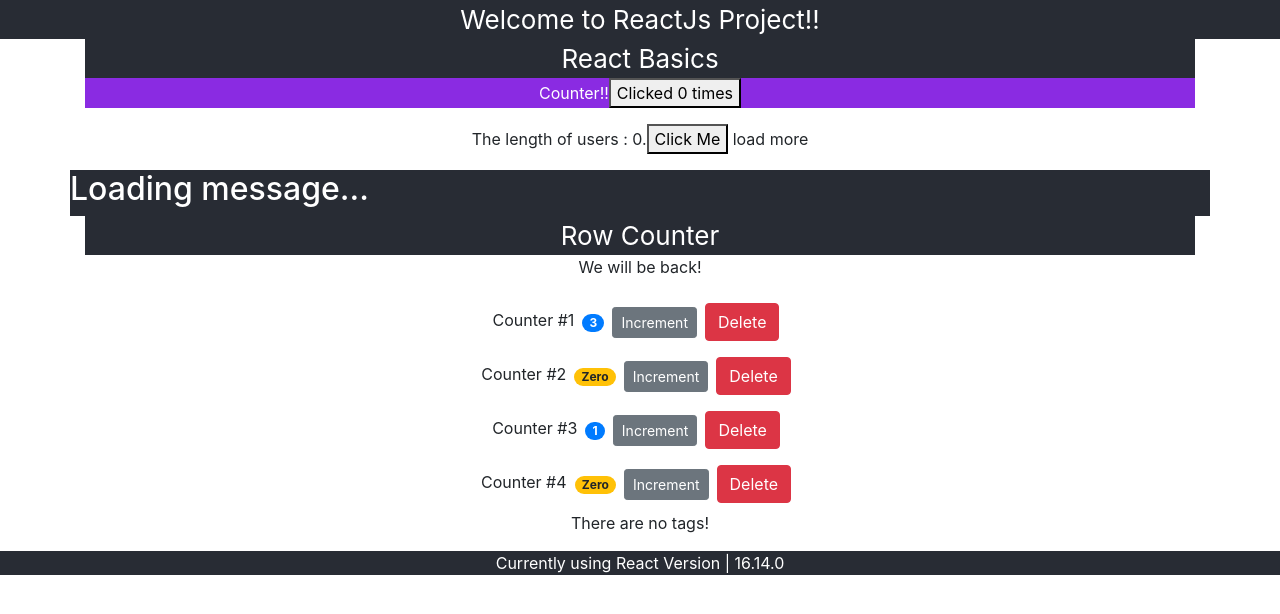
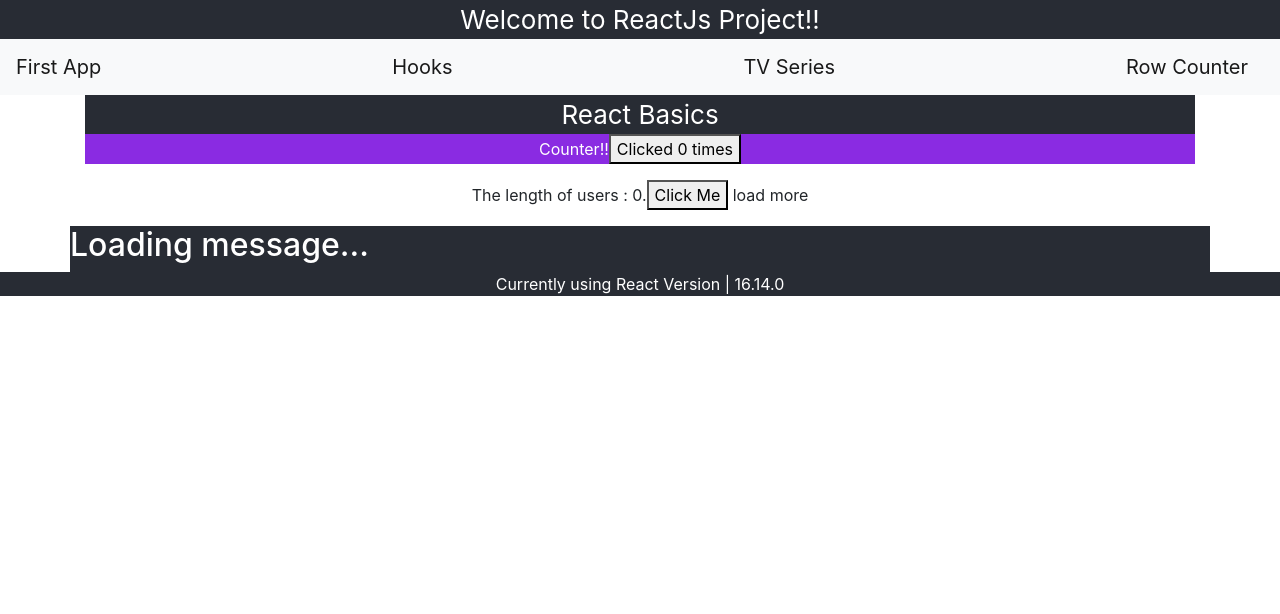
Before and after one commit to ashishgoyal2310/dj2-tutorial, a React (Create React App) app in the folder reactjs-tutorial/: page /first in a window 1280 px wide. Shown: the top 614 px of the page. Built offline with nearby package versions, Linux system fonts and the light colour scheme.

Commit message:
Added bootstrap basic navbar

```diff
--- a/reactjs-tutorial/src/components/App.js
+++ b/reactjs-tutorial/src/components/App.js
@@ -1,15 +1,15 @@
 import React from "react";
 import Main from "./Main";
-import RowCounters from "./RowCounter";
+import { SimpleNavBar } from "./Loading";
 
 function App() {
   return (
     <div className="App">
       <header className="App-header">Welcome to ReactJs Project!!</header>
-      <div className="container">
+      <SimpleNavBar />
+      <main className="container">
         <Main />
-        <RowCounters />
-      </div>
+      </main>
       <p className="bg-color-custom">
         Currently using React Version | {React.version}
       </p>
--- a/reactjs-tutorial/src/components/Loading.js
+++ b/reactjs-tutorial/src/components/Loading.js
@@ -1,10 +1,35 @@
-import React from 'react';
-import loaderSrc from '../assets/loader.gif'
+import React, { Component } from "react";
+import loaderSrc from "../assets/loader.gif";
 
-export const Loading = () => <h2>Loading...</h2>
+export const Loading = () => <h2>Loading...</h2>;
 
-export const LoadingWithProps = (props) => <h2>{props.message}</h2>
+export const LoadingWithProps = (props) => <h2>{props.message}</h2>;
 
-export const LoadingWithMessage = ({ message }) => <h2>{message}</h2>
+export const LoadingWithMessage = ({ message }) => <h2>{message}</h2>;
 
-export const LoadingImage = () => <img alt="loading" src={loaderSrc} height="100px" />
+export const LoadingImage = () => (
+  <img alt="loading" src={loaderSrc} height="100px" />
+);
+
+export class SimpleNavBar extends Component {
+  render() {
+    return (
+      <nav className="navbar navbar-light bg-light">
+        <a className="navbar-brand" href="/first">
+          First App
+        </a>
+        <a className="navbar-brand" href="/hooks">
+          Hooks
+        </a>
+        <a className="navbar-brand" href="/tvseries">
+          TV Series
+        </a>
+        <a className="navbar-brand" href="/rowcounter">
+          Row Counter
+        </a>
+      </nav>
+    );
+  }
+}
+
+export default SimpleNavBar;
--- a/reactjs-tutorial/src/components/Main.js
+++ b/reactjs-tutorial/src/components/Main.js
@@ -1,8 +1,9 @@
-import React from 'react';
-import { BrowserRouter, Switch, Route, Link } from 'react-router-dom';
-import FirstApp from './FirstApp'
-import { HooksApp } from './Hooks'
-import { TVSeries, SingleTVSeries } from './TVSeries'
+import React from "react";
+import { BrowserRouter, Switch, Route, Link } from "react-router-dom";
+import FirstApp from "./FirstApp";
+import { HooksApp } from "./Hooks";
+import { TVSeries, SingleTVSeries } from "./TVSeries";
+import RowCounters from "./RowCounter";
 
 const Main = (props) => (
   <Switch>
@@ -10,7 +11,8 @@
     <Route exact path="/hooks" component={HooksApp} />
     <Route exact path="/tvseries" component={TVSeries} />
     <Route path="/tvseries/:id" component={SingleTVSeries} />
+    <Route path="/rowcounter" component={RowCounters} />
   </Switch>
-    )
+);
 
-export default Main
+export default Main;
```
Lines whose indentation alone changed are shown as unchanged.
